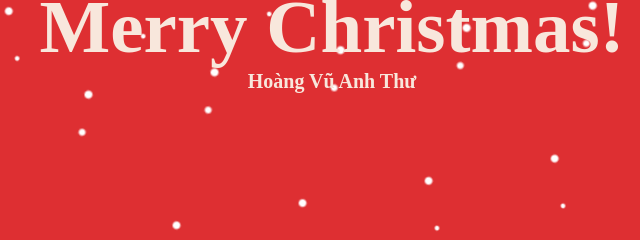
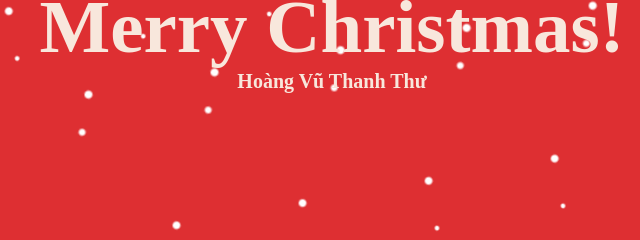
Before and after one commit to Huy20003/GiangSinh3, a plain HTML site: page index.html in a window 1280 px wide. Both pictures are taken after a click on the element "Nhấn vào thư nhé !!!". Shown: the part 546-786 px from the top of the page, 308-948 px from the left. Drawn offline with Linux system fonts and the light colour scheme; a web font is replaced by a local one.

Commit message:
first commit

```diff
--- a/index.html
+++ b/index.html
@@ -811,7 +811,7 @@
    <div class="christmas" >
     <div class="message">
         <h1>Merry Christmas!</h1>
-        <h2>Hoàng Vũ Anh Thư</h2>
+        <h2>Hoàng Vũ Thanh Thư</h2>
     </div>
     <div class="window ">
         <video  class="center" width="310px" height="auto" autoplay>
```
